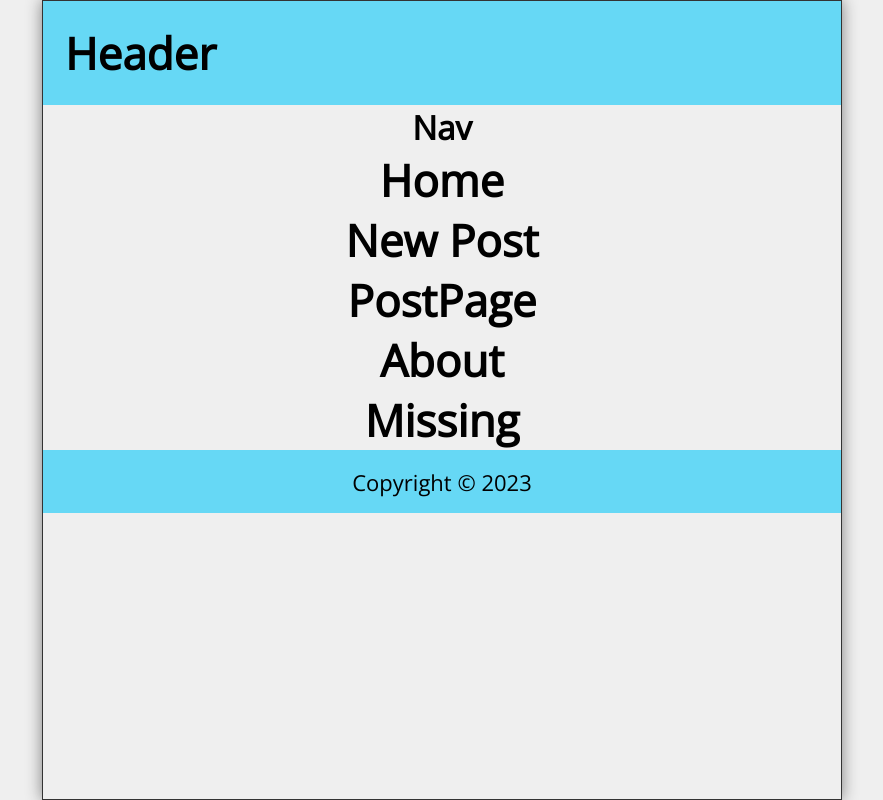
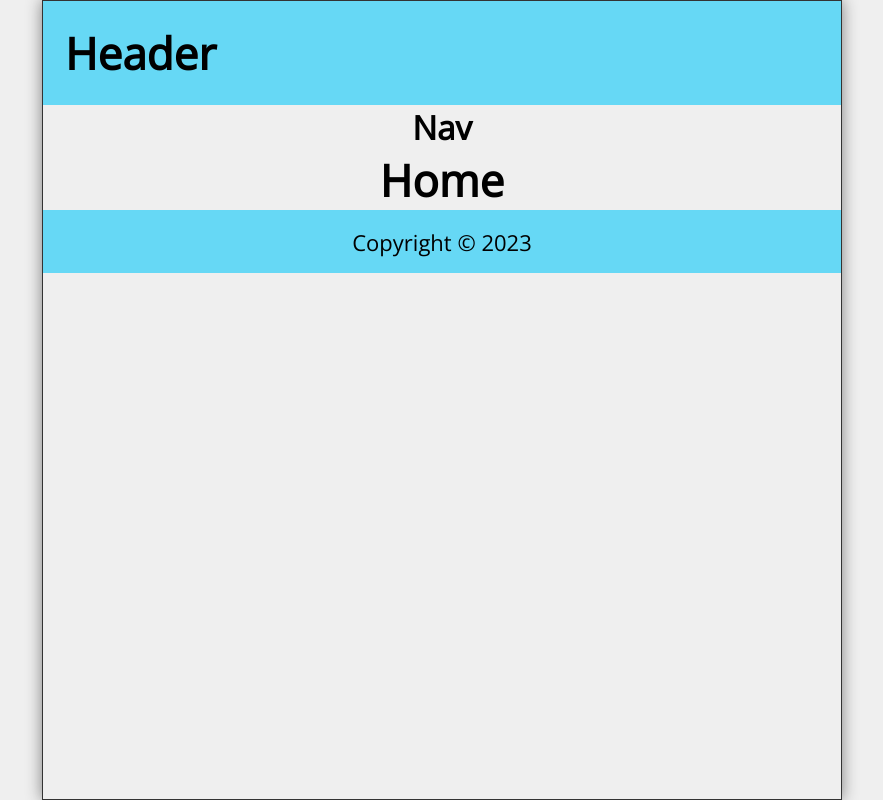
Before and after one commit to thallapalli/kt-react-blog-app, a React (Create React App) app: page / in a window 1280 px wide. Shown: the whole page, without its empty margins (198-1081 px from the left). Built offline with nearby package versions, Linux system fonts and the light colour scheme.

Commit message:
working roter with node version 16 is checked in please install node version to 16 to run this react app

```diff
--- a/src/App.js
+++ b/src/App.js
@@ -6,20 +6,32 @@ import PostPage from "./PostPage";
 import About from "./About";
 import Missing from "./Missing";
 import { Route, Switch, useHistory } from "react-router-dom";
+
 import { useState, useEffect } from "react";
 import Header from "./Header";
 function App() {
   return (
     <div className="App">
-      <Header/>
-      <Nav/>
-      <Home/>
-      <NewPost/>
-      <PostPage/>
-      <About/>
-      <Missing/>
-      <Footer/>
-
+      <Header />
+      <Nav />
+      <Switch>
+        <Route exact path="/">
+          <Home />
+        </Route>
+        <Route exact path="/post">
+          <NewPost />
+        </Route>
+        <Route path="/post/:id">
+          <PostPage />
+        </Route>
+        <Route path="/about">
+          <About />
+        </Route>
+        <Route path="*">
+          <Missing />
+        </Route>
+      </Switch>
+      <Footer />
     </div>
   );
 }
--- a/src/index.js
+++ b/src/index.js
@@ -1,16 +1,14 @@
-import React from "react";
-import ReactDOM from "react-dom/client";
-import "./index.css";
-import App from "./App";
-import { BrowserRouter as Router, Route, Routes } from "react-router-dom";
+import React from 'react';
+import ReactDOM from 'react-dom';
+import './index.css';
+import App from './App';
+import { BrowserRouter as Router, Route } from 'react-router-dom';
 
-const root = ReactDOM.createRoot(document.getElementById("root"));
-root.render(
+ReactDOM.render(
   <React.StrictMode>
     <Router>
-      <Routes>
-      <Route path="/" Component={App} />
-      </Routes>
+      <Route path="/" component={App} />
     </Router>
-  </React.StrictMode>
+  </React.StrictMode>,
+  document.getElementById('root')
 );
```
Also changed, not shown: package.json (+9 -8 lines), 1 other file (tests, documents, lock files or other folders).
